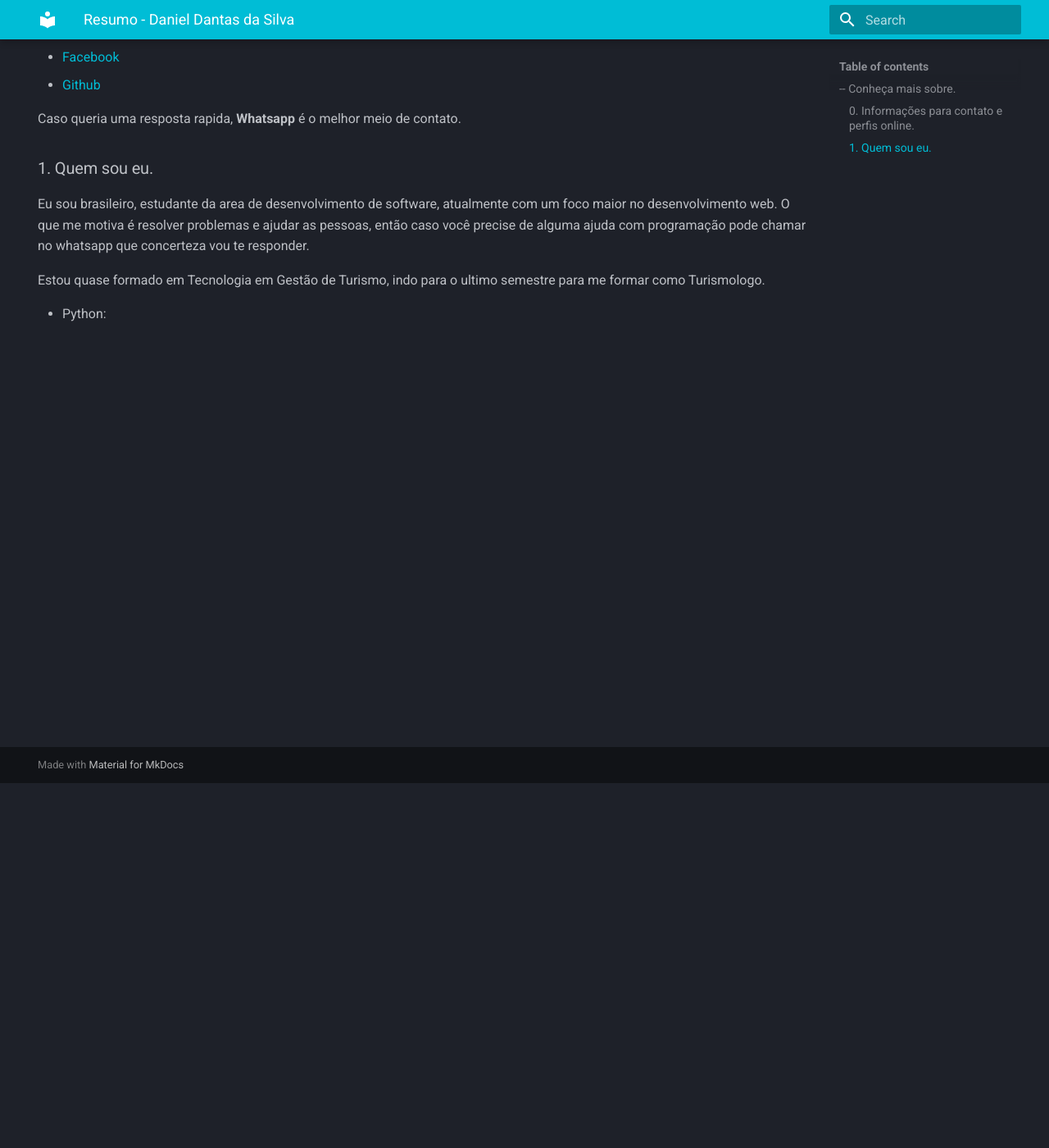
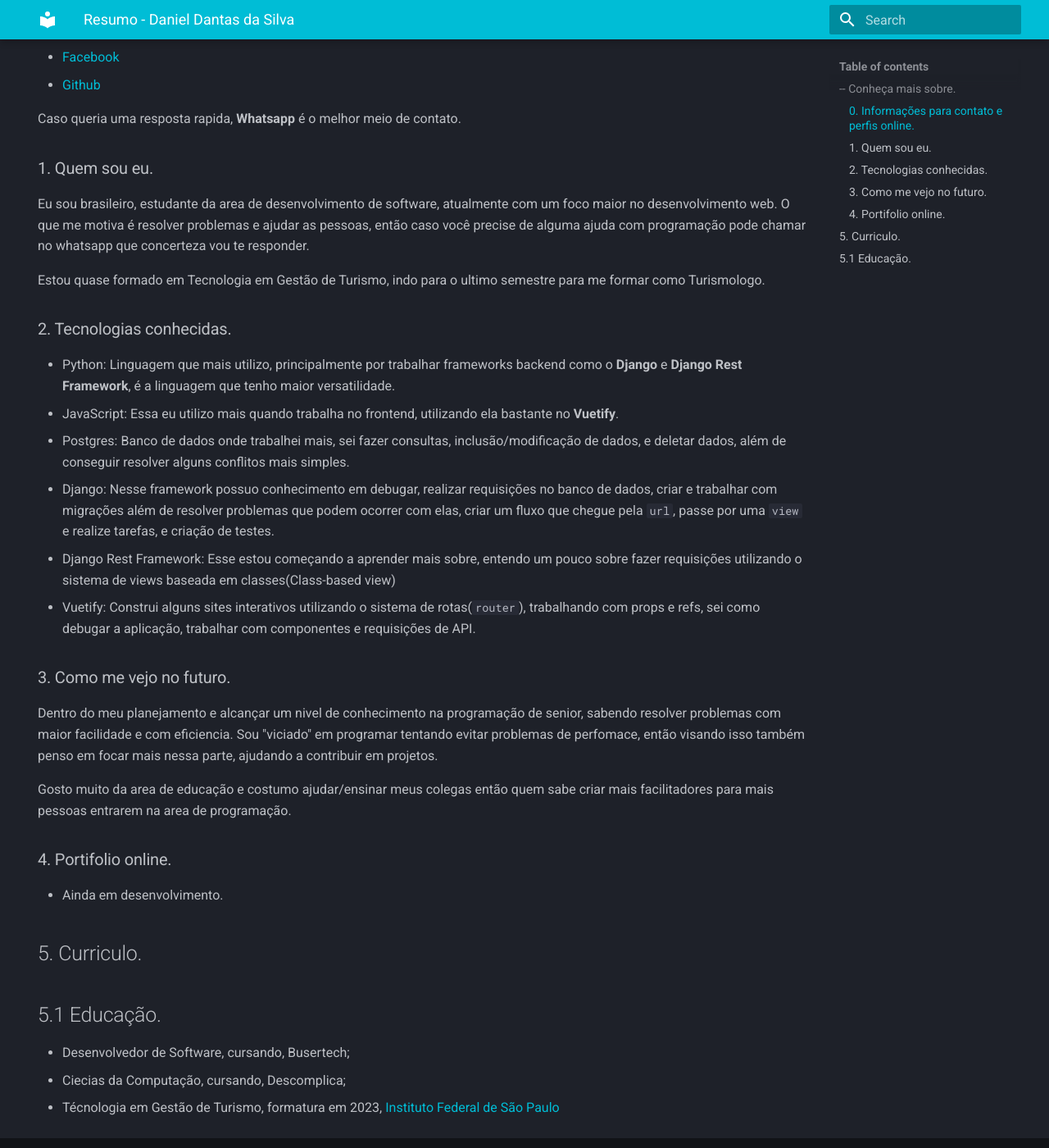
Before and after one commit to DaniDanis/DaniDanis.github.io, an MkDocs documentation site: the page built from docs/index.md, in a window 1280 px wide and 1400 px high, scrolled down 445 px. Shown: the whole window at 82% size. Built offline with MkDocs 1.6.1 and Material for MkDocs 9.7.7, drawn with Linux system fonts in a browser that asks for light colours.

Commit message:
Atualizando um pouco mais o curriculo

```diff
--- a/docs/index.md
+++ b/docs/index.md
@@ -29,4 +29,34 @@
 
 Estou quase formado em Tecnologia em Gestão de Turismo, indo para o ultimo semestre para me formar como Turismologo.
 
-* Python:
+
+### 2. Tecnologias conhecidas.
+
+* Python: Linguagem que mais utilizo, principalmente por trabalhar frameworks backend como o **Django** e **Django Rest Framework**, é a linguagem que tenho maior versatilidade.
+* JavaScript: Essa eu utilizo mais quando trabalha no frontend, utilizando ela bastante no **Vuetify**.
+* Postgres: Banco de dados onde trabalhei mais, sei fazer consultas, inclusão/modificação de dados, e deletar dados, além de conseguir resolver alguns conflitos mais simples.
+* Django: Nesse framework possuo conhecimento em debugar, realizar requisições no banco de dados, criar e trabalhar com migrações além de resolver problemas que podem ocorrer com elas, criar um fluxo que chegue pela `url`, passe por uma `view` e realize tarefas, e criação de testes.
+* Django Rest Framework: Esse estou começando a aprender mais sobre, entendo um pouco sobre fazer requisições utilizando o sistema de views baseada em classes(Class-based view)
+* Vuetify: Construi alguns sites interativos utilizando o sistema de rotas(`router`), trabalhando com props e refs, sei como debugar a aplicação, trabalhar com componentes e requisições de API.
+
+
+### 3. Como me vejo no futuro.
+
+Dentro do meu planejamento e alcançar um nivel de conhecimento na programação de senior, sabendo resolver problemas com maior facilidade e com eficiencia.
+Sou "viciado" em programar tentando evitar problemas de perfomace, então visando isso também penso em focar mais nessa parte, ajudando a contribuir em projetos.
+
+Gosto muito da area de educação e costumo ajudar/ensinar meus colegas então quem sabe criar mais facilitadores para mais pessoas entrarem na area de programação.
+
+
+### 4. Portifolio online.
+
+* Ainda em desenvolvimento.
+
+
+## 5. Curriculo.
+
+## 5.1 Educação.
+
+* Desenvolvedor de Software, cursando, Busertech;
+* Ciecias da Computação, cursando, Descomplica;
+* Técnologia em Gestão de Turismo, formatura em 2023, [Instituto Federal de São Paulo](https://spo.ifsp.edu.br/)
```
